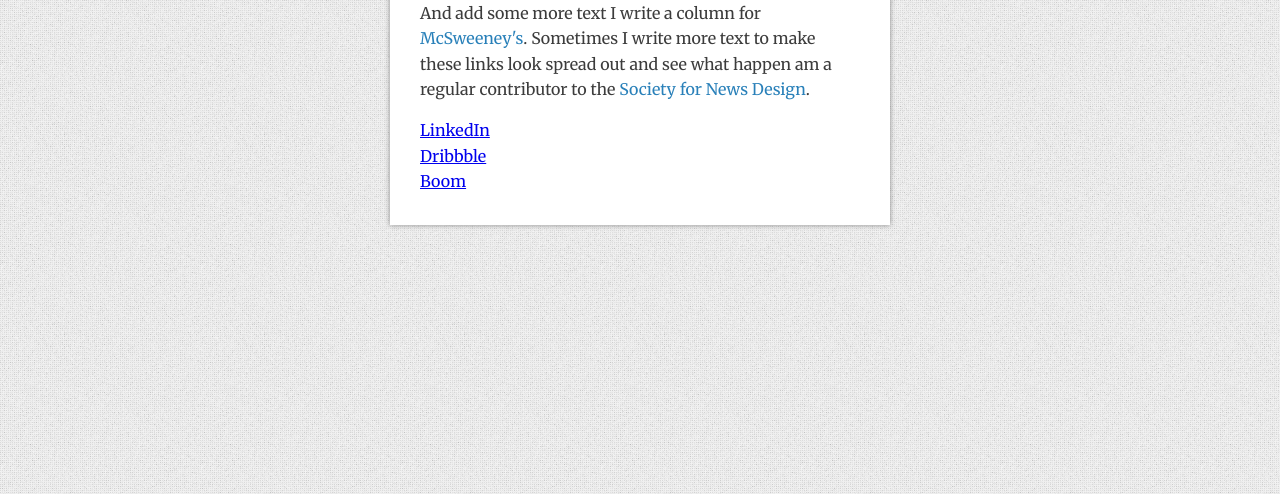
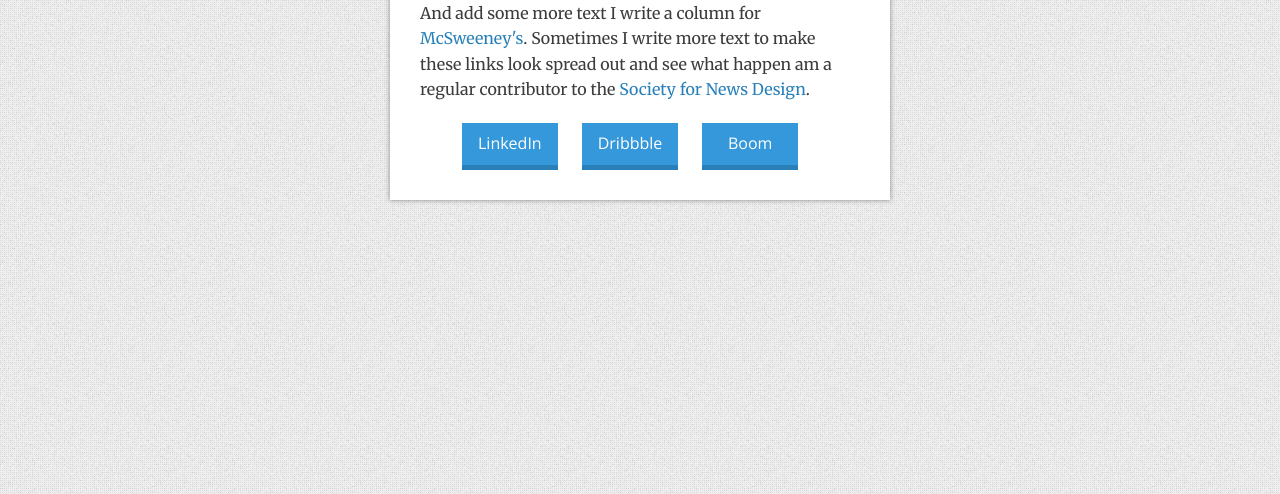
Before and after one commit to larrybuch/html-css-basics, a plain HTML site: page refresh/index.html in a window 1280 px wide. Shown: the part 306-800 px from the top of the page. Drawn offline with nearby package versions, Linux system fonts and the light colour scheme.

Commit message:
basic profile page styles

```diff
--- a/refresh/css/style.css
+++ b/refresh/css/style.css
@@ -37,7 +37,7 @@ h1{
 }
 
 p{
-  margin-bottom: 15px;
+  margin-bottom: 20px;
 }
 
 .wrap p a {
@@ -48,3 +48,27 @@ p{
 .wrap p a:hover{
   color: #34495e;
 }
+
+ul{
+  text-align: center;
+  font-family: 'Open Sans', sans-serif;
+}
+
+li {
+  display: inline-block;
+  margin-right: 20px;
+  background-color: #3498db;
+  border-bottom: 5px solid #2980b9;
+  padding: 8px;
+  width: 80px;
+}
+
+li a {
+  color: white;
+  text-decoration: none;
+}
+
+li:hover{
+  background-color: #34495e;
+  border-color: #2c3e50;
+}
```
